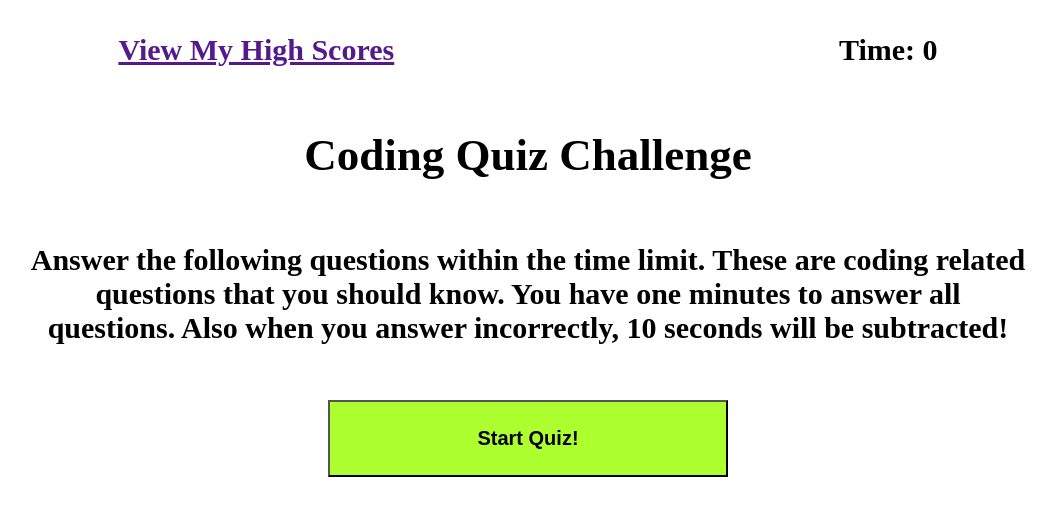
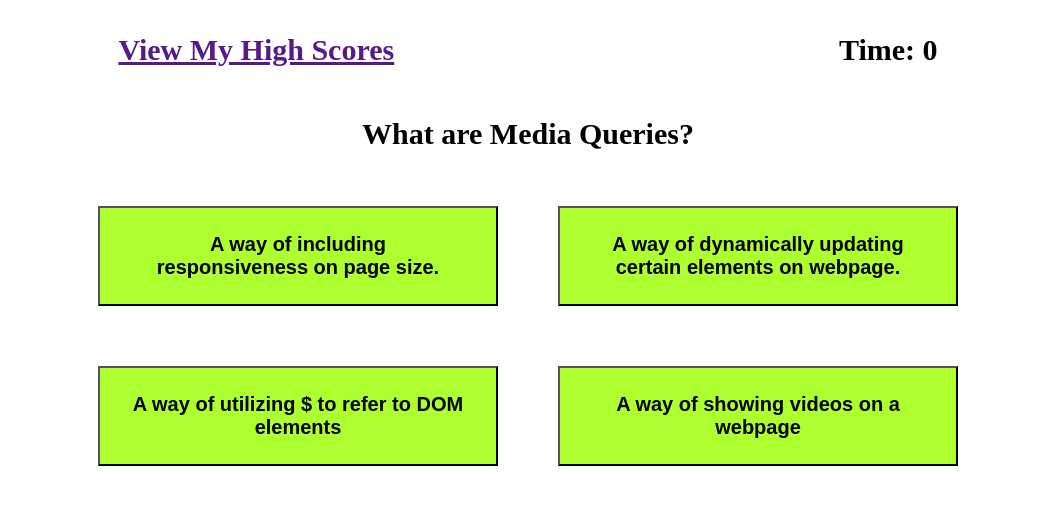
Before and after one commit to ralloMatt/timedQuiz, a plain HTML site: page index.html in a window 1280 px wide. Both pictures are taken after a click on the button "Start Quiz!". Shown: the whole page, without its empty margins (112-1167 px from the left). Drawn offline with Linux system fonts and the light colour scheme.

Commit message:
quiz displays on click

```diff
--- a/assets/css/style.css
+++ b/assets/css/style.css
@@ -33,12 +33,17 @@
     cursor: pointer;
 }
 
+
+#resultsContent {
+    display: none;
+}
 h1 {
     font-size: 45px;
 }
 
 h2 {
     font-size: 30px;
+    text-align: center;
 }
 
 /*Media Queries */
--- a/assets/js/script.js
+++ b/assets/js/script.js
@@ -0,0 +1,86 @@
+// An array of objects and are the question for the quiz.
+var questions = [
+    {
+        question: "What are Media Queries?",
+        A: "A way of including responsiveness on page size.",
+        B: "A way of dynamically updating certain elements on webpage.",
+        C: "A way of utilizing $ to refer to DOM elements",
+        D: "A way of showing videos on a webpage",
+        answer: "A",
+        shown: false,
+    },
+    {
+        question: "What is JQuery?",
+        A: "Money",
+        B: "Javascript library to make it easier to use Javascript.",
+        C: "A way of including responsiveness on page size.",
+        D: "Queries of the letter J.",
+        answer: "B",
+        shown: false,
+    },
+    {
+        question: "What does CSS stand for?",
+        A: "Cascading Super Sheets",
+        B: "Create Support Stand",
+        C: "Color Style Sheets",
+        D: "Cascading Style Sheets",
+        answer: "D",
+        shown: false,
+    }
+  ];
+
+var buttonStart = document.querySelector("#startQuiz");
+
+function showQuiz(){
+
+    var buttonList = document.querySelector("#choices"); // get section for button list
+
+    // find a random element in array
+    var randomIndex = Math.floor(Math.random() * questions.length);
+
+
+    var questionDisplay = document.getElementById("question");
+    questionDisplay.innerHTML = questions[randomIndex].question; // show question
+    questionDisplay.style.textAlign = "center";
+    buttonList.style.textAlign = "center";
+
+    // create buttons and add content in buttons
+    var buttonA = document.createElement("button");
+    buttonA.textContent = questions[randomIndex].A;
+    buttonA.classList.add("buttonStyle");
+    buttonList.appendChild(buttonA);
+
+    var buttonB = document.createElement("button");
+    buttonB.textContent = questions[randomIndex].B;
+    buttonB.classList.add("buttonStyle");
+    buttonList.appendChild(buttonB);
+
+    var buttonC = document.createElement("button");
+    buttonC.textContent = questions[randomIndex].C;
+    buttonC.classList.add("buttonStyle");
+    buttonList.appendChild(buttonC);
+
+    var buttonD = document.createElement("button");
+    buttonD.textContent = questions[randomIndex].D;
+    buttonD.classList.add("buttonStyle");
+    buttonList.appendChild(buttonD);
+
+
+
+}
+
+
+buttonStart.addEventListener("click", function() {
+
+    //Don't show the start content
+    var startContent = document.querySelector("#startContent");
+    startContent.style.display = "none";
+
+    //Show the quiz content
+    var quizContent = document.querySelector("#quizContent");
+    quizContent.style.display = "block";
+
+
+    showQuiz(); // start showing the quiz!
+
+});
--- a/index.html
+++ b/index.html
@@ -15,15 +15,26 @@
         </section>
     </header>
 
-    <section class="colMain">
+    <section class="colMain" id="startContent"> <!-- Start Content -->
         <h1 class="colMainItem">Coding Quiz Challenge</h1>
 
         <h2 class="colMainItem">Answer the following questions within the time limit. These are coding related questions that you should know. You have one minutes to answer all questions. Also when you answer incorrectly, 10 seconds will be subtracted!</h2>
 
         <button id="startQuiz" class="colMainItem buttonStyle">Start Quiz!</button>
+    </section>
+
+    <section class="colMain" id="quizContent"> <!-- Quiz Content -->
+
+        <h2 id="question"></h2> <!-- Question -->
+        <section id="choices"></section> <!-- Where the buttons will be displayed -->
 
     </section>
 
+    <section id="resultsContent">   <!-- Final Results-->
+        <h1>Results: </h1>
+        <h2></h2>
+        <form></form>
+    </section>
 
     <script src="./assets/js/script.js"></script>
   </body>
```
